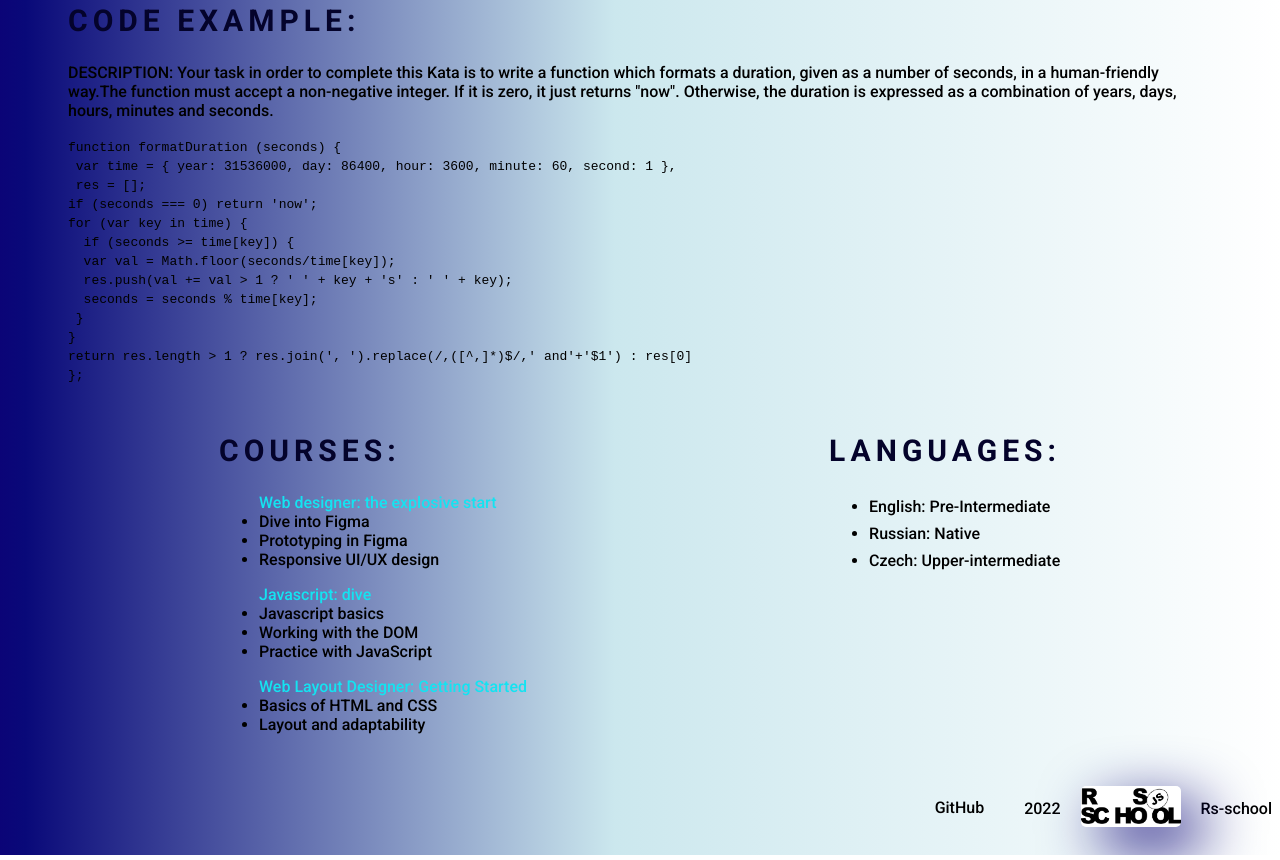
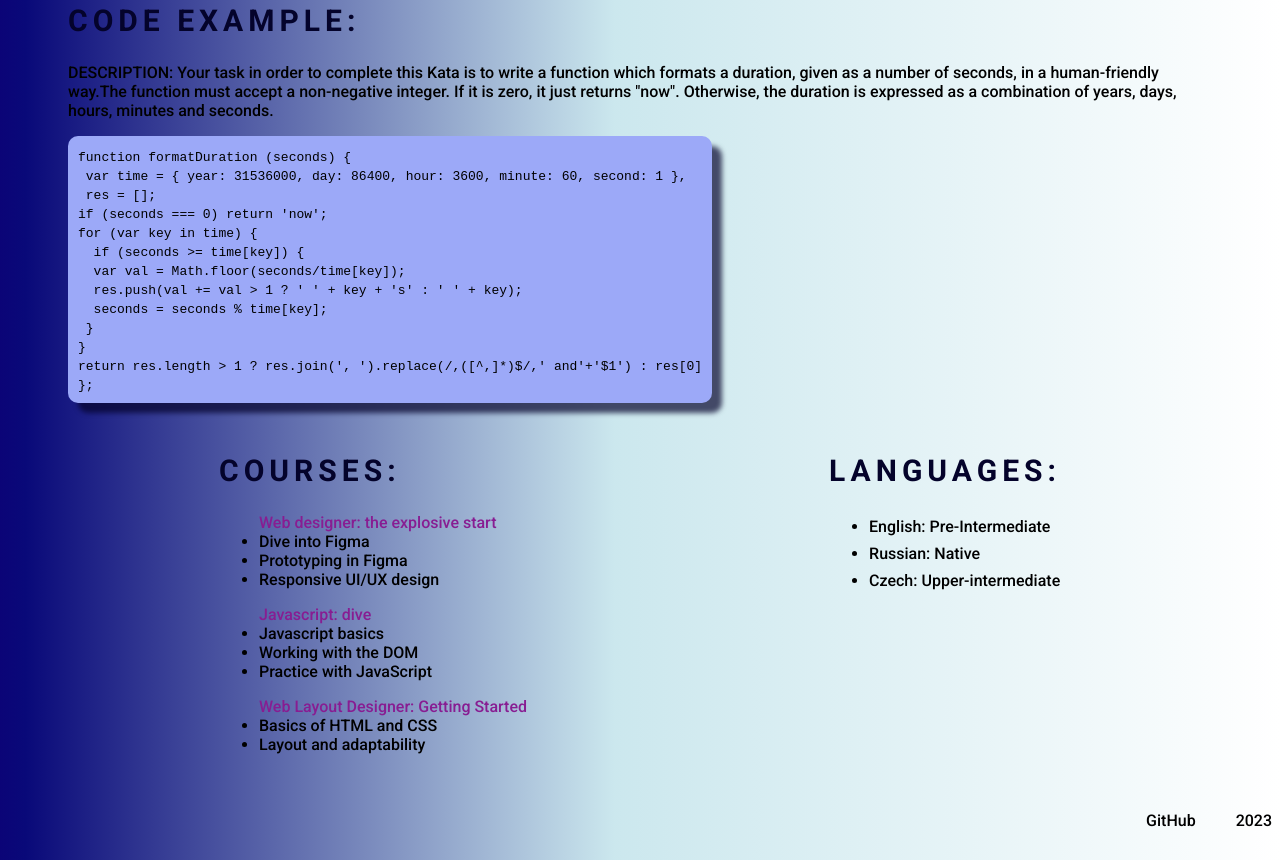
Before and after one commit to Tirvia/rsschool-cv, a plain HTML site: page index.html in a window 1280 px wide. Shown: the part 1135-1995 px from the top of the page. Drawn offline with Linux system fonts and the light colour scheme.

Commit message:
fix: change colors

```diff
--- a/CSS/style.css
+++ b/CSS/style.css
@@ -31,7 +31,7 @@ html {
     align-items: center;
 }
 .nav-item a {
-    color: #257e60;
+    color: #09077e;
     text-decoration: none;
     transition: color 0.5s;
 }
@@ -72,10 +72,10 @@ main{
     transition: color 0.5s;
 }
 .contacts-item a:hover {
-    color: #14e3f1;
+    color: #0cacb8;
 }
 span.span:hover{
-    color: #14e3f1;
+    color: #1474f1;
     transition: .3s;
 }
 .contacts-list{
@@ -89,13 +89,22 @@ span.span:hover{
     list-style: none;
 }
 .skills-item:hover{
-    color: #14e3f1;
+    color: #881d92;
+    cursor: pointer;
+}
+.code{
+    background-color: #9ca9f8;
+    max-width: max-content;
+    border-radius: 10px;
+    padding: 10px;
+    box-shadow: 10px 10px 5px #04032bb2 ;
 }
 .courses-span{
-    color: #14e3f1;
+    color: #881d92;
+    cursor: pointer;
 }
 .courses-span:hover{
-    color: #9ca9f8;
+    color: #04035a;
 }
 .courses-languages{
     display: flex;
--- a/index.html
+++ b/index.html
@@ -90,6 +90,7 @@
                 </div>
                 <p>DESCRIPTION:
                     Your task in order to complete this Kata is to write a function which formats a duration, given as a number of seconds, in a human-friendly way.The function must accept a non-negative integer. If it is zero, it just returns "now". Otherwise, the duration is expressed as a combination of years, days, hours, minutes and seconds.</p>
+                <div class="code">
                     <code>
                         function formatDuration (seconds) {<Br>
                             &nbsp;var time = { year: 31536000, day: 86400, hour: 3600, minute: 60, second: 1 },<Br>
@@ -105,6 +106,8 @@
                             return res.length > 1 ? res.join(', ').replace(/,([^,]*)$/,' and'+'$1') : res[0]<Br>
                         };<Br>
                     </code>
+                </div>
+
             </div>
         </div>
         <div class="courses-languages">
@@ -153,9 +156,7 @@
                 <div class="footer">
                     <ul class="nav-list">
                         <li class="contacts-item"><a href="https://github.com/Tirvia" class="nav-link">GitHub</a></li>
-                        <li class="contacts-item">2022</li>
-                        <li class="contacts-item"><img src="./assets/img/rsschool.jpg" class="contacts-img" alt="rsschool"></li>
-                        <li class="contacts-item"><a href="https://rs.school/js/">Rs-school</a> </li>
+                        <li class="contacts-item">2023</li>
                     </ul>
                 </div>
             </div>
```
Lines whose indentation alone changed are shown as unchanged.
